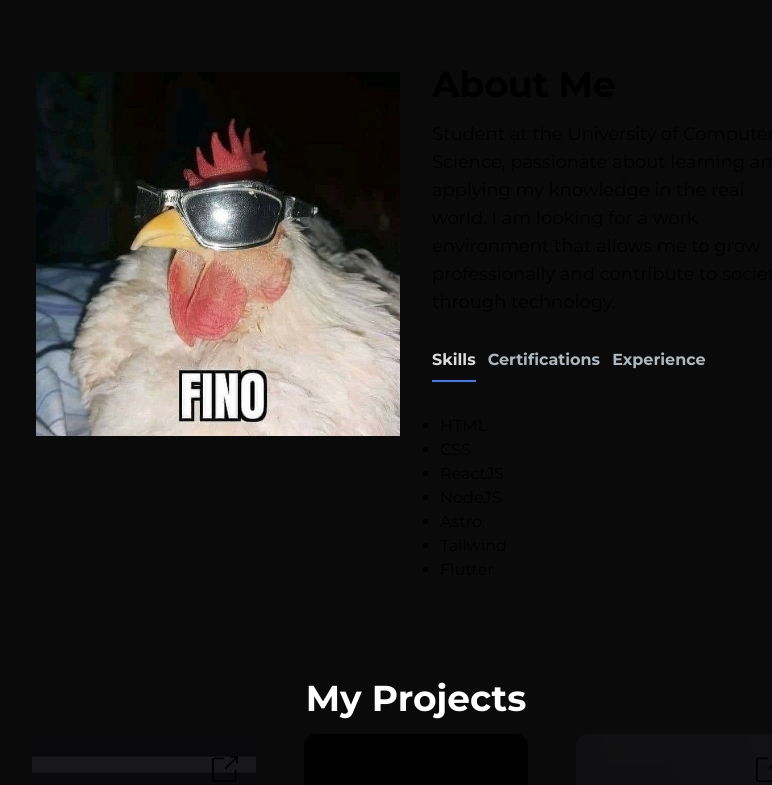
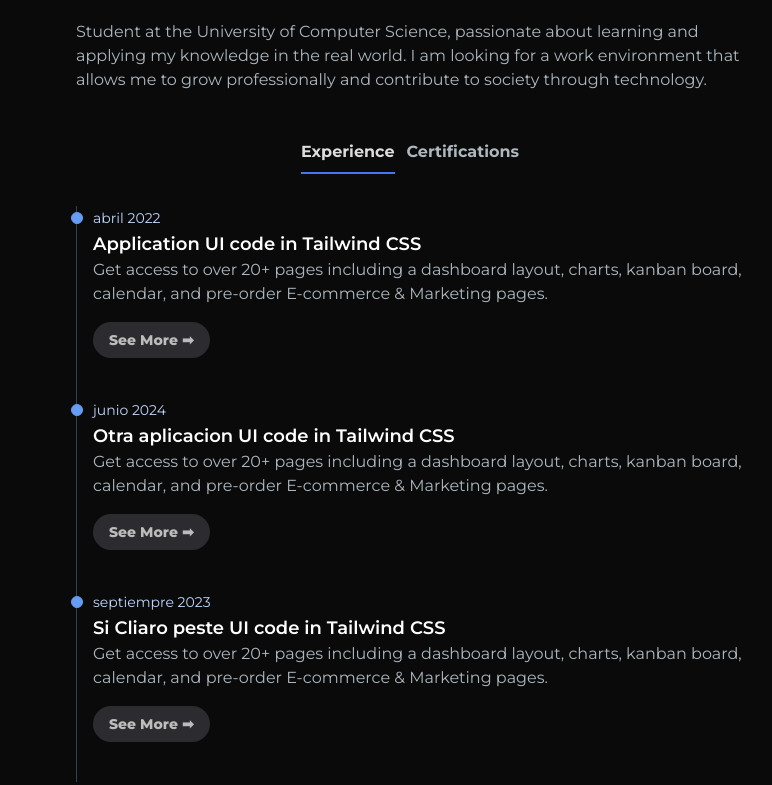
Before and after one commit to manuxdev/personal-portfolio, a Next.js app: page / in a window 1280 px wide. Shown: the part 844-1629 px from the top of the page, without its empty margins (224-996 px from the left). Built offline with nearby package versions, Linux system fonts and the light colour scheme.

Commit message:
change style about

```diff
--- a/package.json
+++ b/package.json
@@ -9,7 +9,8 @@
     "lint": "next lint"
   },
   "dependencies": {
-    "@heroicons/react": "^2.0.18",
+    "flowbite": "^2.2.1",
+    "flowbite-react": "^0.7.2",
     "framer-motion": "^10.16.16",
     "next": "14.0.4",
     "react": "^18",
--- a/src/app/components/AboutSecction.jsx
+++ b/src/app/components/AboutSecction.jsx
@@ -1,85 +1,50 @@
 "use client";
-import Image from "next/image";
-import React, { useTransition, useState } from "react";
+
+import React, { useRef, useState } from "react";
 import TabButton from "./TabButton";
-
-const TAB_DATA = [
-  {
-    title: "Skills",
-    id: "skills",
-    content: (
-      <ul className="list-disc pl-2 text-sm md:text-base">
-        <li>HTML</li>
-        <li>CSS</li>
-        <li>ReactJS</li>
-        <li>NodeJS</li>
-        <li>Astro</li>
-        <li>Tailwind</li>
-        <li>Flutter</li>
-      </ul>
-    ),
-  },
-  {
-    title: "Certifications",
-    id: "Certifications",
-    content: (
-      <ul className="list-disc pl-2 text-sm md:text-base">
-        <li>Primary Graduate</li>
-        <li>High school graduate</li>
-        <li>Pre-University Graduate</li>
-        <li>In the process of University</li>
-      </ul>
-    ),
-  },
-  {
-    title: "Experience",
-    id: "Experience",
-    content: (
-      <ul className="list-disc pl-2 text-sm md:text-base">
-        <li>Creation of website for transportation.</li>
-        <li>Web application design.</li>
-        <li>Grocer.</li>
-        <li>Powder seller.</li>
-        <li>Rubber thief.</li>
-      </ul>
-    ),
-  },
-];
-
+import { datos } from "@/data/datos";
+import Link from "next/link";
+import { AnimatePresence, motion, useInView } from "framer-motion";
 const AboutSecction = () => {
-  const [tab, setTab] = useState("skills");
-  const [isPending, startTransition] = useTransition();
-
+  const [tab, setTab] = useState("Experience");
+  const ref = useRef(null);
+  const isInView = useInView(ref, { once: true });
   const hadleTabChange = (id) => {
-    startTransition(() => {
-      setTab(id);
-    });
+    setTab(id);
+  };
+  const variants = {
+    initial: { y: 100, opacity: 0 },
+    animate: { y: 0, opacity: 1 },
+  };
+  const lineVariant = {
+    initialLine: { height: 0 },
+    animateLine: { height: "auto" },
   };
 
+  const datosfiltrados = datos.filter((item) => item.id === tab);
+
   return (
-    <section className="" id="about">
-      <div className="md:grid  md:grid-cols-2 gap-8  px-4 xl-gap-10  xl:px-1">
-        <Image
-          src="/images/fino.jpg"
-          alt="About Me"
-          width={400}
-          height={400}
-          className="mt-2"
-        />
+    <section className="h-screen" id="about">
+      <div className=" gap-8   xl-gap-10  px-3">
         <div className=" text-left flex flex-col h-full ">
-          <h2 className="md:text-4xl text-3xl font-bold mb-4">About Me</h2>
-          <p className="text-sm lg:text-lg">
+          <h2
+            className="text-2xl md:text-4xl mb-4 font-extrabold text-transparent bg-clip-text bg-gradient-to-tr from-governor-bay-200 via-governor-bay-600
+             to-governor-bay-900 "
+          >
+            About Me
+          </h2>
+          <p className="text-[#ADB7BE]   text-sm  sm mb-4 lg:text-base">
             Student at the University of Computer Science, passionate about
             learning and applying my knowledge in the real world. I am looking
             for a work environment that allows me to grow professionally and
             contribute to society through technology.
           </p>
-          <div className="flex flex-row justify-start mt-8 ">
+          <div className="flex flex-row justify-center mt-8 ">
             <TabButton
-              selectTab={() => hadleTabChange("skills")}
-              active={tab === "skills"}
+              selectTab={() => hadleTabChange("Experience")}
+              active={tab === "Experience"}
             >
-              Skills
+              Experience
             </TabButton>
             <TabButton
               selectTab={() => hadleTabChange("Certifications")}
@@ -87,16 +52,58 @@ const AboutSecction = () => {
             >
               Certifications
             </TabButton>{" "}
-            <TabButton
-              selectTab={() => hadleTabChange("Experience")}
-              active={tab === "Experience"}
-            >
-              Experience
-            </TabButton>
           </div>
-          <div className="md:mt-8 mt-4">
-            {TAB_DATA.find((t) => t.id === tab).content}
-          </div>
+          <div className="md:mt-8 mt-4"></div>
+
+          <AnimatePresence>
+            {datosfiltrados.map((el) => (
+              <motion.ol
+                initial="initialLine"
+                animate={isInView ? "animateLine" : "initialLine"}
+                key={el.id}
+                variants={lineVariant}
+                exit={{ opacity: 0, transition: { duration: 0.3 } }}
+                transition={{ duration: 1.5, delay: 0.4 }}
+                ref={ref}
+                className="relative border-s border-gray-700 dark:border-gray-700"
+              >
+                {el.elementos.map((subEl, index) => (
+                  <motion.li
+                    className="mb-10 ms-4"
+                    key={Object.values(subEl)[0].id}
+                    variants={variants}
+                    initial="initial"
+                    animate={isInView ? "animate" : "initial"}
+                    exit={{
+                      opacity: 0,
+                      transition: { duration: 0.3 },
+                    }}
+                    transition={{ duration: 0.6, delay: index * 0.7 }}
+                  >
+                    <motion.div className="absolute w-3 h-3 bg-governor-bay-400 rounded-full mt-1.5 -start-1.5 border border-governor-bay-400"></motion.div>
+
+                    <time className="mb-1 text-sm font-normal leading-none text-governor-bay-200 ">
+                      {Object.values(subEl)[0].time}
+                    </time>
+                    <h3 className="text-lg font-semibold text-white ">
+                      {Object.values(subEl)[0].h3}
+                    </h3>
+                    <p className="mb-4 text-base font-normal text-[#ADB7BE]">
+                      {Object.values(subEl)[0].p}
+                    </p>
+                    <Link href={Object.values(subEl)[0].href} target="_blank">
+                      <motion.button
+                        className="md:px-4 md:py-2 px-3 py-2 text-sm md:text-sm w-fit rounded-full
+               bg-[#2C2C30] hover:bg-[#3f3f42] text-[#bdbcbc]  hover:text-governor-bay-300 font-extrabold transition-all flex items-center justify-center gap-1 group"
+                      >
+                        <div>See More ➡</div>
+                      </motion.button>
+                    </Link>
+                  </motion.li>
+                ))}{" "}
+              </motion.ol>
+            ))}
+          </AnimatePresence>
         </div>
       </div>
     </section>
--- a/src/app/components/Navbar.jsx
+++ b/src/app/components/Navbar.jsx
@@ -17,7 +17,7 @@ const navLinks = [
 
 const Navbar = () => {
   return (
-    <nav className="w-full top-0 lef-0 right-0 mt-8 z-50">
+    <nav className="w-full top-0 lef-0 right-0 mt-8 z-50 absolute">
       <div className="flex  items-center justify-center  mx-auto px-6">
         <div className="mobile-menu block md:hidden"></div>
         <div className="menu  md:block md:w-auto" id="navbar">
--- a/src/app/components/ProjectsCard.jsx
+++ b/src/app/components/ProjectsCard.jsx
@@ -68,28 +68,6 @@ const ProjectsCard = ({
             ))}
           </ul>
         </motion.div>
-        <Link
-          href={{
-            pathname: `/${slug}`,
-            query: {
-              title: title,
-              imgUrl: imgUrl,
-              description: description,
-              gitUrl: gitUrl,
-              previewUrl: previewUrl,
-            },
-          }}
-          target="_blank"
-          className="absolute right-0"
-        >
-          <Image
-            alt="salir"
-            src="/icons/salir.svg"
-            width={30}
-            height={30}
-            className="right-0 mr-4 mt-5 fill-red-600"
-          />
-        </Link>
       </div>
 
       <div className="rounded-b-xl mt-1 bg-[#181818] md:py-2 py-2 px-4 flex flex-row justify-center items-center">
@@ -99,20 +77,7 @@ const ProjectsCard = ({
             {description}
           </p>
         </div>
-        <div className="flex items-center  justify-between ">
-          {/* <Link
-            href=""
-            className="md:h-10 h-8 md:w-10 w-8 mr-2 border-2 relative rounded-full border-[#ADB7BE] hover:border-governor-bay-500 group/link transition-all"
-          >
-            <CodeBracketIcon className="md:h-6 md:w-6 h-4 w-4 text-[#ADB7BE] absolute top-1/2 left-1/2 transform -translate-x-1/2 -translate-y-1/2 cursor-pointer group-hover/link:text-governor-bay-500"></CodeBracketIcon>
-          </Link>
-          <Link
-            href=""
-            className="md:h-10 h-8 md:w-10 w-8 border-2 relative rounded-full border-[#ADB7BE] hover:border-governor-bay-500 group/link transition-all"
-          >
-            <EyeIcon className="md:h-6 md:w-6 h-4 w-4 text-[#ADB7BE] absolute top-1/2 left-1/2 transform -translate-x-1/2 -translate-y-1/2 cursor-pointer group-hover/link:text-governor-bay-500"></EyeIcon>
-          </Link> */}
-        </div>
+        <div className="flex items-center  justify-between "></div>
       </div>
     </div>
   );
--- a/src/app/components/ProjectsSection.jsx
+++ b/src/app/components/ProjectsSection.jsx
@@ -103,7 +103,7 @@ const ProjectsSection = () => {
   };
 
   return (
-    <section className="mt-24" id="projects">
+    <section className="mt-52" id="projects">
       <h2 className="text-center text-4xl font-bold text-white mt-4 mb-4">
         My Projects
       </h2>
--- a/src/app/components/TabButton.jsx
+++ b/src/app/components/TabButton.jsx
@@ -1,10 +1,9 @@
 "use client";
 import { motion } from "framer-motion";
-import React from "react";
 
 const variants = {
-  default: { scale: 0 },
-  active: { scale: 1 },
+  default: { scale: 0, opacity: 0 },
+  active: { scale: 1, opacity: 1 },
 };
 
 const TabButton = ({ active, selectTab, children }) => {
@@ -18,7 +17,7 @@ const TabButton = ({ active, selectTab, children }) => {
       </p>
       <motion.div
         animate={active ? "active" : "default"}
-        transition={{ duration: 0.1 }}
+        transition={{ duration: 0.2 }}
         variants={variants}
         className="bg-governor-bay-500 mt-2 mr-3 h-[2px]"
       ></motion.div>
--- a/src/app/page.js
+++ b/src/app/page.js
@@ -13,7 +13,7 @@ export const metadata = {
 
 export default function Home() {
   return (
-    <div className=" lg:px-64 px-6 py-2">
+    <div className=" lg:px-72 px-4 py-2">
       <HeroSection />
       {/* <Achivement /> */}
       <AboutSecction />
--- /dev/null
+++ b/src/data/datos.js
@@ -0,0 +1,77 @@
+export const datos = [
+  {
+    title: "Certifications",
+    id: "Certifications",
+    elementos: [
+      {
+        el1: {
+          id: 1,
+          time: "Mayo 2024",
+          h3: "Si calro UI code in Tailwind CSS",
+          p: "Get access to over 20+ pages including a dashboard layout, charts, kanban board, calendar, and pre-order E-commerce & Marketing pages.",
+          href: "",
+        },
+      },
+      {
+        el2: {
+          id: 2,
+          time: "julio 2023",
+          h3: "Otra No Esta UI code in Tailwind CSS",
+          p: "Get access to over 20+ pages including a dashboard layout, charts, kanban board, calendar, and pre-order E-commerce & Marketing pages.",
+          href: "",
+        },
+      },
+      {
+        el3: {
+          id: 3,
+          time: "Enero 2023",
+          h3: "Aqui arriba, si? UI code in Tailwind CSS",
+          p: "Get access to over 20+ pages including a dashboard layout, charts, kanban board, calendar, and pre-order E-commerce & Marketing pages.",
+          href: "",
+        },
+      },
+      {
+        el4: {
+          id: 4,
+          time: "Febrero 2019",
+          h3: "Aqui arriba, si? UI code in Tailwind CSS",
+          p: "Get access to over 20+ pages including a dashboard layout, charts, kanban board, calendar, and pre-order E-commerce & Marketing pages.",
+          href: "",
+        },
+      },
+    ],
+  },
+  {
+    title: "Experience",
+    id: "Experience",
+    elementos: [
+      {
+        el1: {
+          id: 5,
+          time: "abril 2022",
+          h3: "Application UI code in Tailwind CSS",
+          p: "Get access to over 20+ pages including a dashboard layout, charts, kanban board, calendar, and pre-order E-commerce & Marketing pages.",
+          href: "",
+        },
+      },
+      {
+        el2: {
+          id: 6,
+          time: "junio 2024",
+          h3: "Otra aplicacion UI code in Tailwind CSS",
+          p: "Get access to over 20+ pages including a dashboard layout, charts, kanban board, calendar, and pre-order E-commerce & Marketing pages.",
+          href: "",
+        },
+      },
+      {
+        el3: {
+          id: 7,
+          time: "septiempre 2023",
+          h3: "Si Cliaro peste UI code in Tailwind CSS",
+          p: "Get access to over 20+ pages including a dashboard layout, charts, kanban board, calendar, and pre-order E-commerce & Marketing pages.",
+          href: "",
+        },
+      },
+    ],
+  },
+];
--- a/tailwind.config.js
+++ b/tailwind.config.js
@@ -1,6 +1,7 @@
 /** @type {import('tailwindcss').Config} */
 module.exports = {
   content: [
+    "./node_modules/flowbite-react/lib/**/*.js",
     "./src/pages/**/*.{js,ts,jsx,tsx,mdx}",
     "./src/components/**/*.{js,ts,jsx,tsx,mdx}",
     "./src/app/**/*.{js,ts,jsx,tsx,mdx}",
@@ -29,5 +30,5 @@ module.exports = {
       },
     },
   },
-  plugins: [],
+  plugins: [require("flowbite/plugin")],
 };
```
Also changed, not shown: src/app/components/HeroSection.jsx (+10 -10 lines), 1 other file (tests, documents, lock files or other folders).
